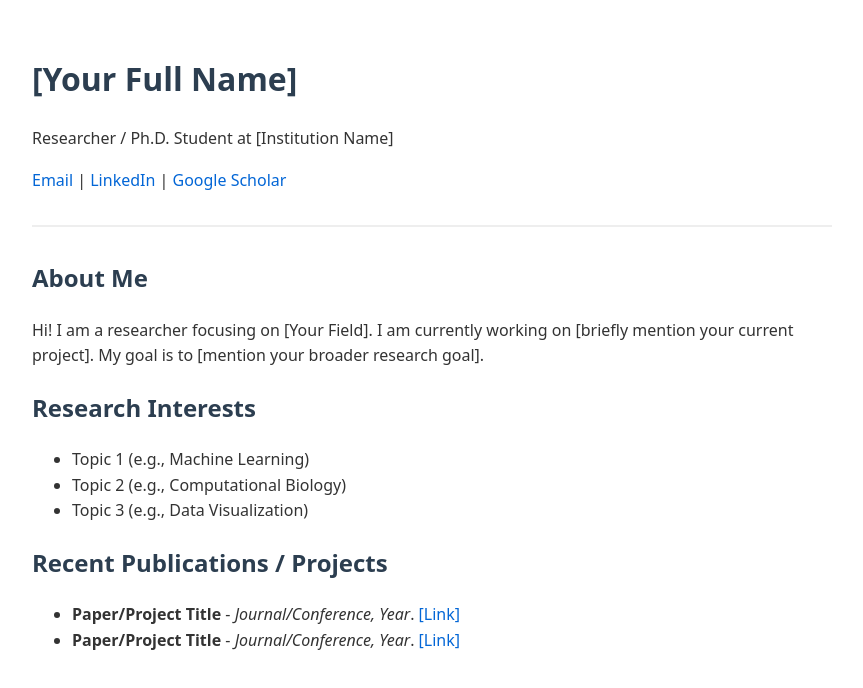
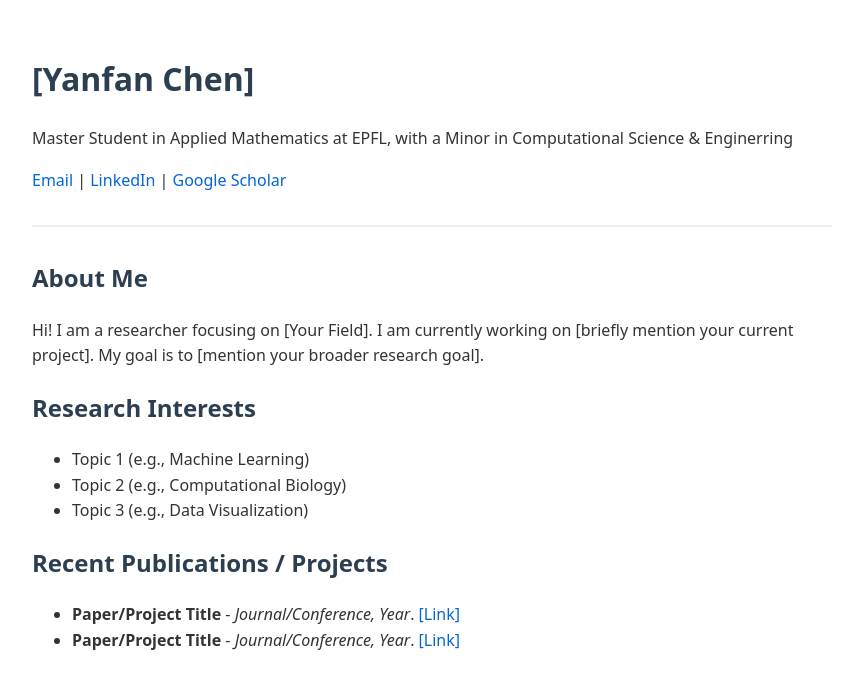
Before and after one commit to YanfanChen/Yanfan.Chen.github.io, a plain HTML site: page index.html in a window 1280 px wide. Shown: the whole page, without its empty margins (208-1071 px from the left). Drawn offline with Linux system fonts and the light colour scheme.

Commit message:
Update index.html

```diff
--- a/index.html
+++ b/index.html
@@ -25,10 +25,10 @@
 </head>
 <body>
     <div class="header">
-        <h1>[Your Full Name]</h1>
-        <p>Researcher / Ph.D. Student at [Institution Name]</p>
+        <h1>[Yanfan Chen]</h1>
+        <p>Master Student in Applied Mathematics at EPFL, with a Minor in Computational Science & Enginerring
         <p>
-            <a href="mailto:your.email@example.com">Email</a> |
+            <a href="yanfan.chen@epfl.ch">Email</a> |
             <a href="https://linkedin.com/in/yourprofile">LinkedIn</a> |
             <a href="https://scholar.google.com/">Google Scholar</a>
         </p>
```
